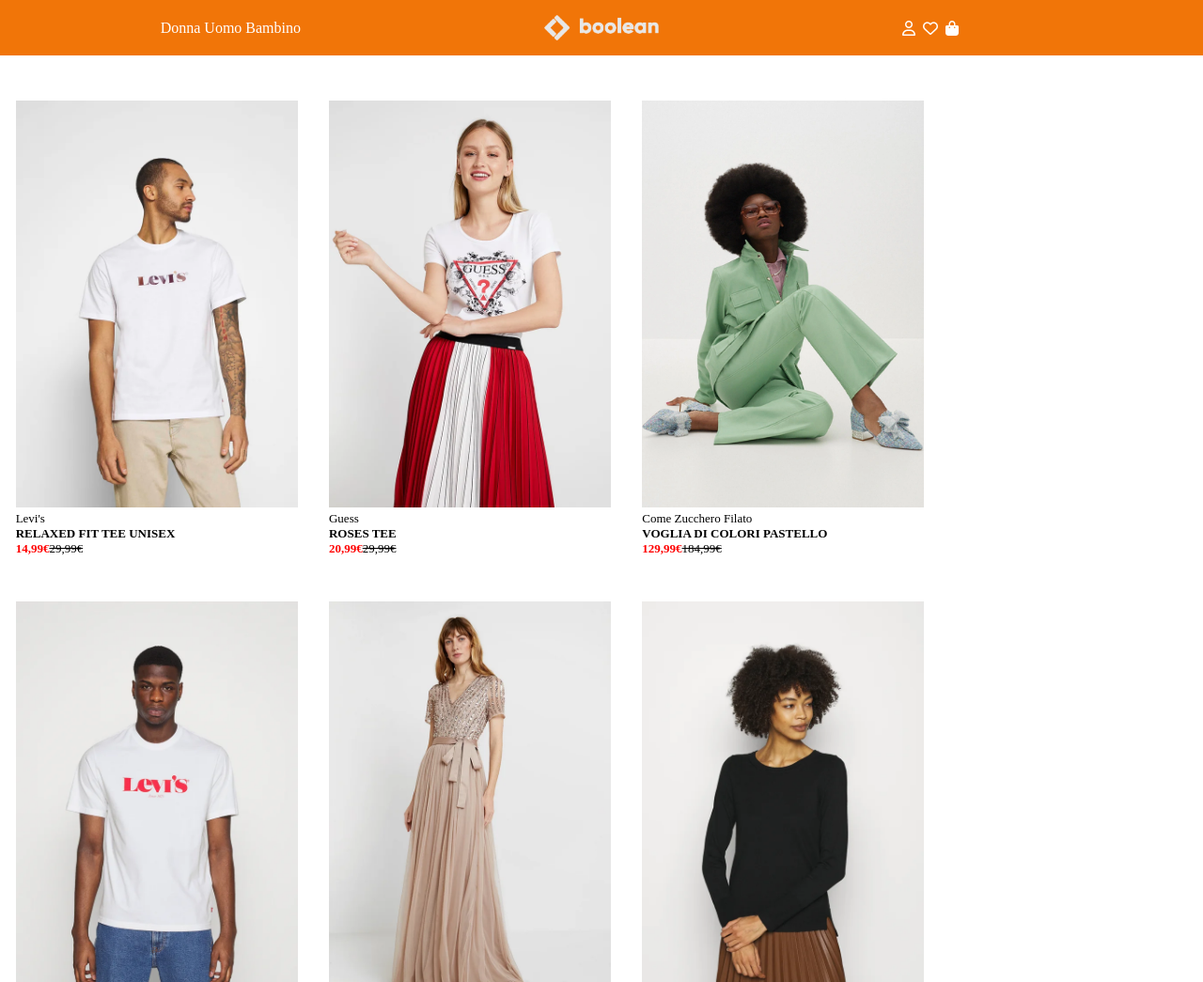
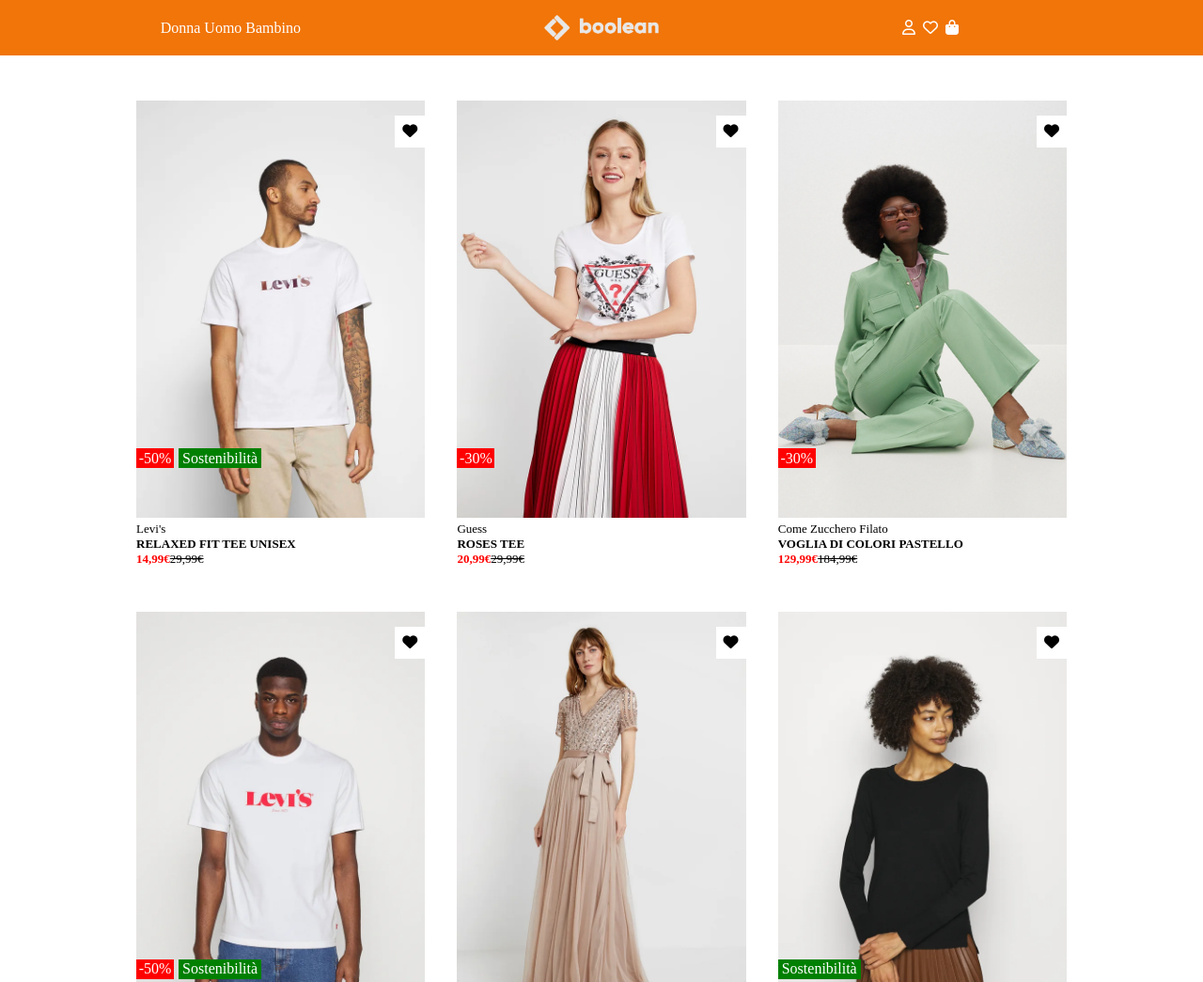
Before and after one commit to Alessandra-Casu/html-css-boolando, a plain HTML site: page index.html in a window 1280 px wide. Shown: the top 1045 px of the page at 94% size. Drawn offline with Linux system fonts and the light colour scheme.

Commit message:
add position main

```diff
--- a/assets/style.css
+++ b/assets/style.css
@@ -8,6 +8,8 @@
     display: flex;
     width: 100%;
     background-color: rgb(241, 117, 8);
+
+
 }
 
 .left{
@@ -17,7 +19,7 @@
     align-items: center;
 }
 
-.gender a{
+.gender a,.right a{
     text-decoration: none;
     color: white;
 }
@@ -48,10 +50,12 @@
 
 /*main*/
 .main-container{
-    max-width: 1000px;
+    max-width: 80%;
+    margin-inline: auto;
     display: flex;
     justify-content: space-around;
     flex-wrap: wrap;
+
 }
 .card
 {
@@ -62,7 +66,52 @@
 
 .image{
     width: 100%;
+    position: relative;
 }
+
+.heart{
+    width: 2rem ;
+    background-color: white;
+    padding: .5rem;
+    position: absolute;
+    top: 1rem;
+    right: 0px;
+}
+ .heart a{
+    color: black;
+ }
+.heart a:hover{
+    color: red;
+}
+
+.red{
+    width: 2.5rem;
+    padding: .1rem;
+    background-color: red;
+    color: white;
+    text-align: center;
+    position: absolute;
+    top: 370px;
+    left: 0px;
+}
+
+.green{
+    width: 5.5rem;
+    padding: .1rem;
+    background-color: green;
+    color: white;
+    text-align: center;
+    position: absolute;
+    top: 370px;
+    left: 45px;
+}
+
+.green.onlygreen{
+    position: absolute;
+    top: 370px;
+    left: 0px;
+}
+
 .text{
     font-size: small;
 }
--- a/index.html
+++ b/index.html
@@ -11,7 +11,7 @@
 </head>
 <body>
 
-    <!--Header (in position fixed)-->
+    <!--Header -->
     <header>
         <div class="container">
             <div class="left">
@@ -25,9 +25,9 @@
                 <img class="logo" src="img/boolean-logo.png" alt="logo">
             </div>
             <div class="right">
-                <i class="fa-regular fa-user"></i>
-                <i class="fa-regular fa-heart"></i>
-                <i class="fa-solid fa-bag-shopping"></i>
+                <a href="#"><i class="fa-regular fa-user"></i></a>
+                <a href="#"><i class="fa-regular fa-heart"></i></a>
+                <a href="#"><i class="fa-solid fa-bag-shopping"></i></a>
             </div>
        </div>
 
@@ -37,8 +37,14 @@
      <main>
         <div class="main-container">
             <div class="card">
-                <div class="image-card heart">
+                <div class="image ">
                         <img class="image"src="img/1.webp" alt="">
+                        <div class="red">-50%</div>
+                        <div class="green">Sostenibilità</div>
+                        <div class="heart">
+                            <a href="#"><i class="fa-solid fa-heart"></i></a>
+                        </div>
+
                 </div>
                 <div class="text">
                     <div class="brand">Levi's</div>
@@ -52,6 +58,10 @@
             <div class="card">
                 <div class="image">
                     <img class="image" src="img/2.webp" alt="">
+                    <div class="red">-30%</div>
+                    <div class="heart">
+                        <a href="#"><i class="fa-solid fa-heart"></i></a>
+                    </div>
                 </div>
                 <div class="text">
                     <div class="brand">Guess</div>
@@ -65,6 +75,10 @@
             <div class="card">
                 <div class="image">
                     <img class="image" src="img/3.webp" alt="">
+                    <div class="red">-30%</div>
+                    <div class="heart">
+                        <a href="#"><i class="fa-solid fa-heart"></i></a>
+                    </div>
                 </div>
                 <div class="text">
                     <div class="brand">Come Zucchero Filato</div>
@@ -78,6 +92,11 @@
             <div class="card">
                 <div class="image">
                     <img class="image" src="img/4.webp" alt="">
+                    <div class="red">-50%</div>
+                    <div class="green">Sostenibilità</div>
+                    <div class="heart">
+                        <a href="#"><i class="fa-solid fa-heart"></i></a>
+                    </div>
                 </div>
                 <div class="text">
                     <div class="brand">Levi's</div>
@@ -91,6 +110,9 @@
             <div class="card">
                 <div class="image">
                     <img class="image" src="img/5.webp" alt="">
+                    <div class="heart">
+                        <a href="#"><i class="fa-solid fa-heart"></i></a>
+                    </div>
                 </div>
                 <div class="text">
                     <div class="brand">Maya Deluxe</div>
@@ -104,6 +126,10 @@
             <div class="card">
                 <div class="image">
                     <img class="image" src="img/6.webp" alt="">
+                    <div class="green onlygreen">Sostenibilità</div>
+                    <div class="heart">
+                        <a href="#"><i class="fa-solid fa-heart"></i></a>
+                    </div>
                 </div>
                 <div class="text">
                     <div class="brand">Esprit</div>
```
